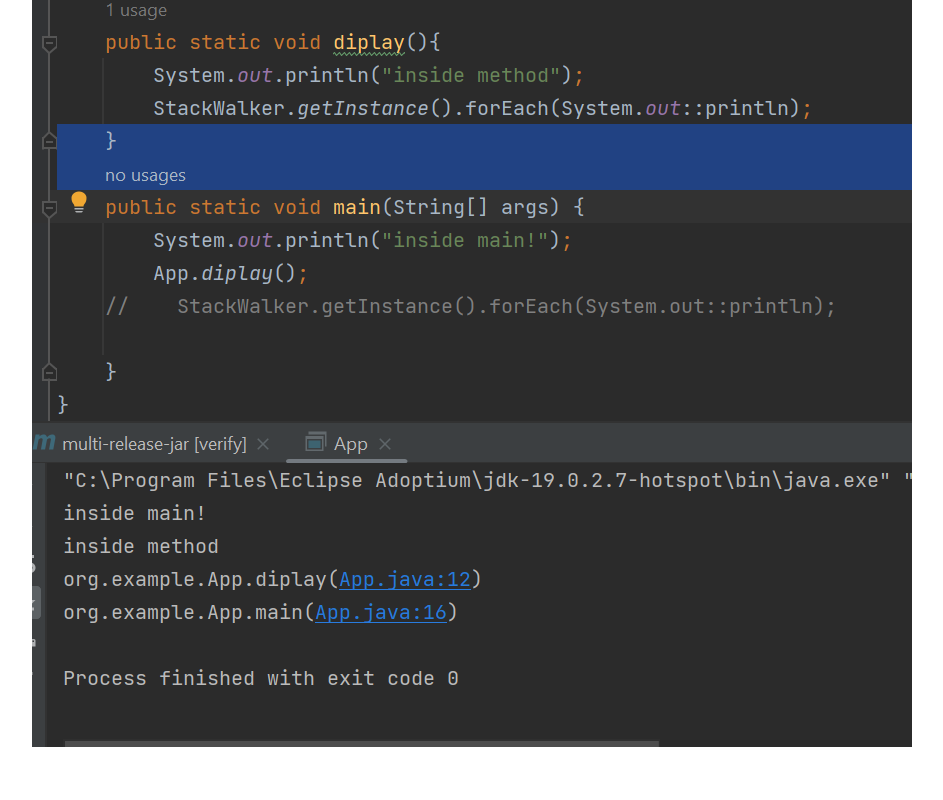
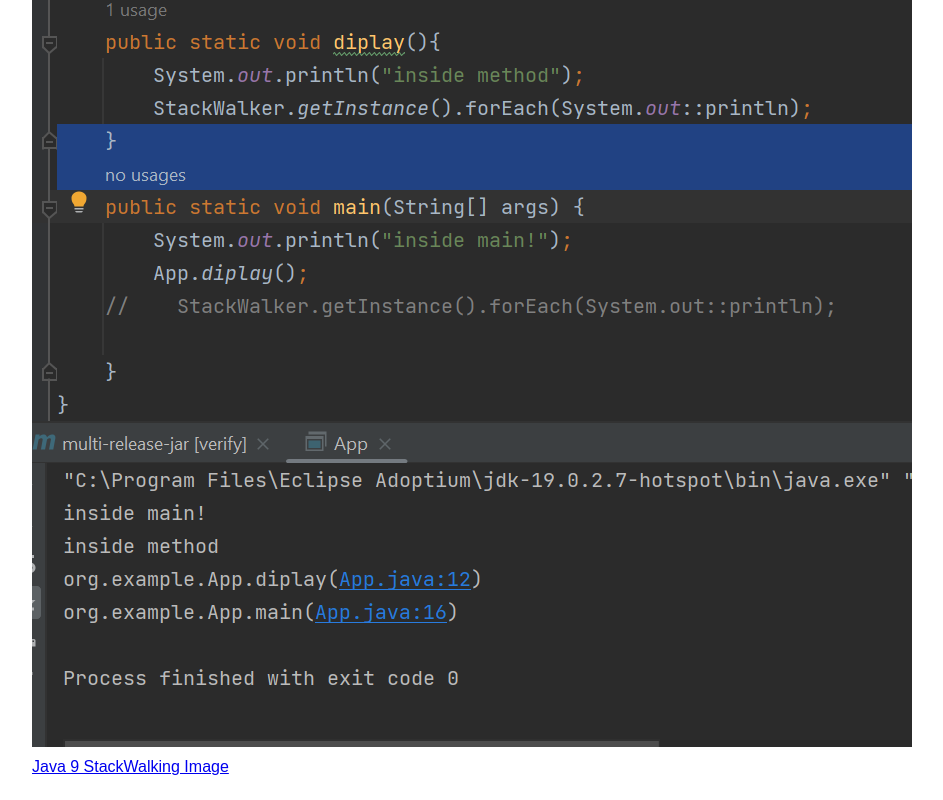
Before and after one commit to YasminNoorjahan/Java9, a plain HTML site: page index.html in a window 1280 px wide. Shown: the part 1099-1899 px from the top of the page, without its empty margins (308-1251 px from the left). Before the commit the page ends 1873 px from the top, so only its background shows below. Drawn offline with Linux system fonts and the light colour scheme.

Commit message:
Update index.html

```diff
--- a/index.html
+++ b/index.html
@@ -65,6 +65,8 @@ immutableList.stream().dropWhile(number -&gt; number % 2 == 0).collect(Collector
     <h2>6. Stack Walking</h2>
     <p>The Stack-Walking API, which provides a way to walk through the frames of a thread's call stack.</p>
      <img src="https://github.com/YasminNoorjahan/Java9/blob/main/StackWalking.png" alt="Java 9 StackWalking Image">
+     <a href="https://github.com/YasminNoorjahan/Java9/blob/main/StackWalking.png">Java 9 StackWalking Image</a>
+
 
 
 
```
